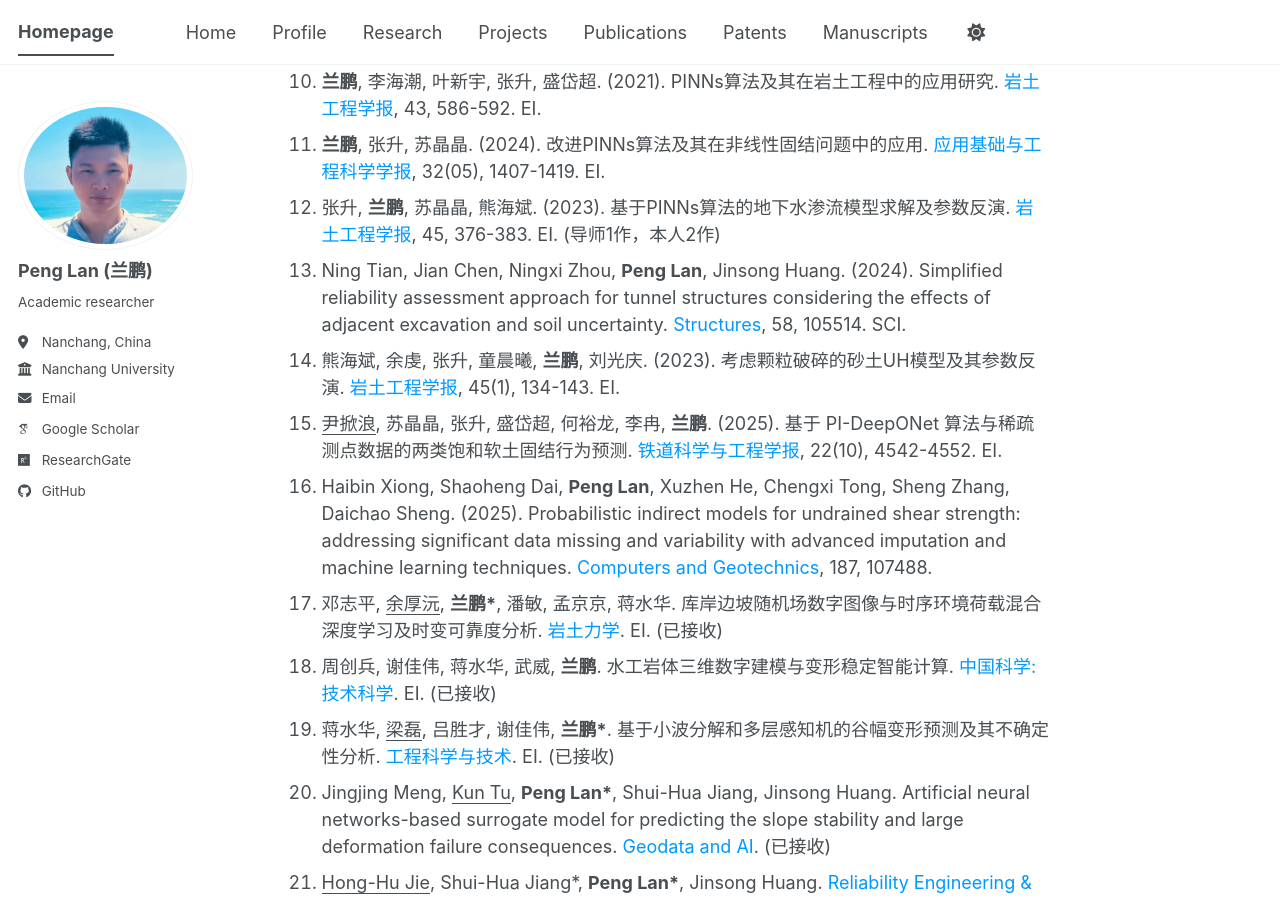
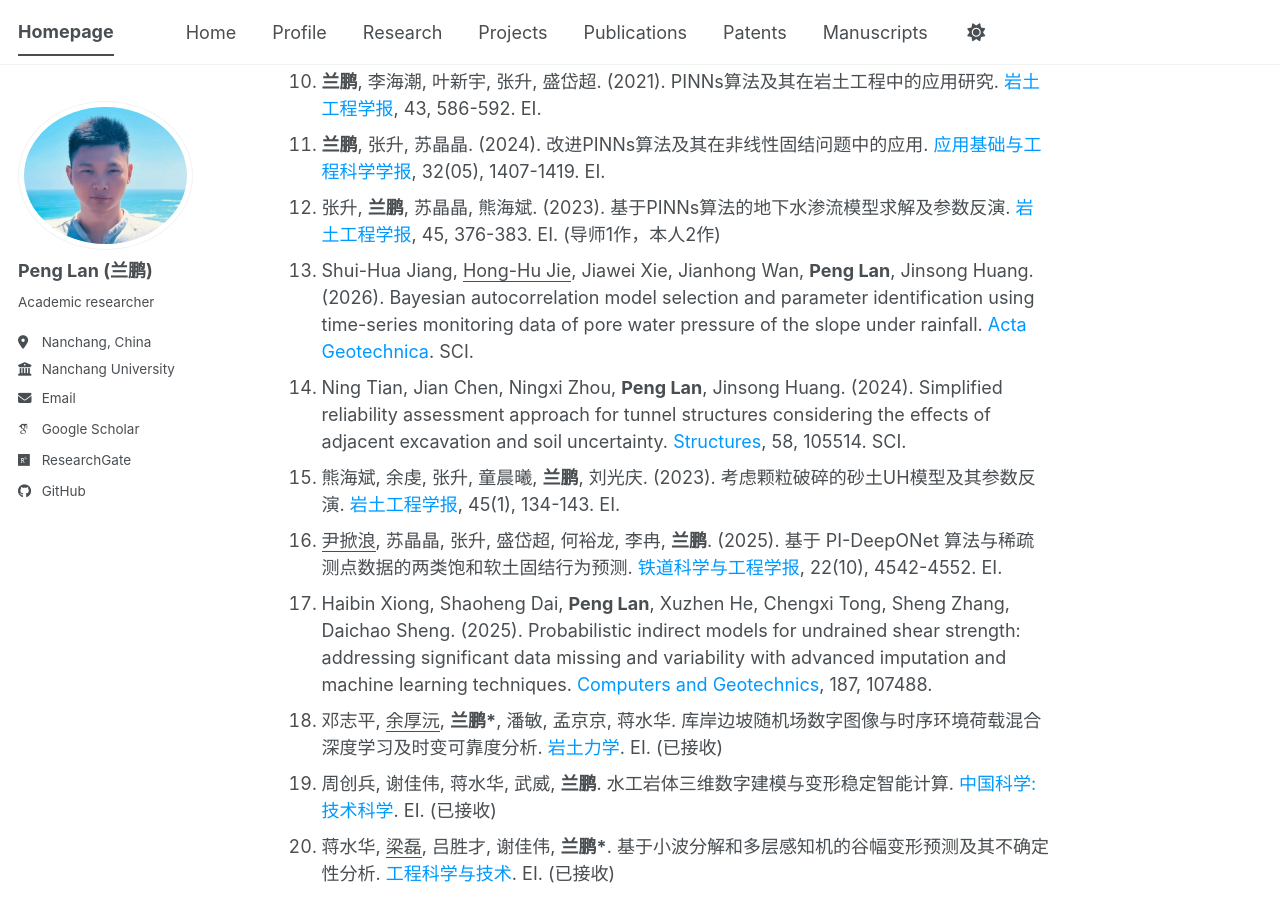
Before and after one commit to LanPeng-94/LanPeng-94.github.io, a Jekyll site: the page built from _pages/about.md, in a window 1280 px wide and 900 px high, scrolled down 2610 px. Built offline with Jekyll 4.4.1, drawn with Linux system fonts in a browser that asks for light colours; some web fonts are replaced; a script bundle is joined from its source files by our own code; library files that are not in the unit come from our copies; part of the change alters nothing that is shown.

Commit message:
Update homepage publication entry

```diff
--- a/_pages/about.md
+++ b/_pages/about.md
@@ -20,7 +20,7 @@ redirect_from:
 # 👨‍🎓 About Me
 **兰鹏**，男，江西省上饶人，现为南昌大学工程建设学院水利工程博士后，合作导师：[周创兵院士](https://baike.baidu.com/item/%E5%91%A8%E5%88%9B%E5%85%B5/6475721)和[蒋水华教授](https://teacher.ncu.edu.cn/publish/ncujsh/)。
 
-- 硕博士师从中南大学[张升教授](https://faculty.csu.edu.cn/zhangsheng/zh_CN/index.htm)和[盛岱超教授](https://baike.baidu.com/item/%E7%9B%9B%E5%B2%B1%E8%B6%85/7592211)。长期从事岩土工程智能分析与风险评估研究，主要围绕非饱和土渗流理论、边坡稳定性分析、地质灾害风险评估及物理信息人工智能方法开展科研工作。以物理信息神经网络、深度算子网络、贝叶斯反分析及不确定性量化等先进方法为技术支撑，重点研究降雨诱发边坡失稳机理、边坡服役性能演化、土体水力参数反演、复杂环境下滑坡灾害风险智能评估以及水工岩土结构安全诊断等关键科学与工程问题。
+- 硕博师从中南大学[张升教授](https://faculty.csu.edu.cn/zhangsheng/zh_CN/index.htm)和[盛岱超教授](https://baike.baidu.com/item/%E7%9B%9B%E5%B2%B1%E8%B6%85/7592211)。长期从事岩土工程智能分析与风险评估研究，主要围绕非饱和土渗流理论、边坡稳定性分析、地质灾害风险评估及物理信息人工智能方法开展科研工作。以物理信息神经网络、深度算子网络、贝叶斯反分析及不确定性量化等先进方法为技术支撑，重点研究降雨诱发边坡失稳机理、边坡服役性能演化、土体水力参数反演、复杂环境下滑坡灾害风险智能评估以及水工岩土结构安全诊断等关键科学与工程问题。
 - 已发表学术论文20余篇，以第一作者（含导师一作）或通讯作者身份在 《Computer Methods in Applied Mechanics and Engineering》, 《Reliability Engineering & System Safety》, 《Engineering Geology》, 《Journal of Rock Mechanics and Geotechnical Engineering》, 《Computers and Geotechnics》, 《Acta Geotechnica》, 《Proceedings of the Royal Society A》, 《岩土工程学报》等国内外高水平期刊发表论文。其中，ESI高被引论文1篇，SCI论文累计被引210余次，H-index为6。
 - 主持江西省自然科学基金青年项目、国家资助博士后研究人员计划、水利部水工程建设与安全重点实验室开放研究基金、中央高校基本科研业务费专项资金等项目，参与国家自然科学基金面上项目、江西省重点研发计划项目及江西省自然科学基金国际科技合作项目。授权中国发明专利1项，登记软件著作权1项。
 
@@ -69,6 +69,7 @@ redirect_from:
 1. **兰鹏**, 李海潮, 叶新宇, 张升, 盛岱超. (2021). PINNs算法及其在岩土工程中的应用研究. <font color="#0099ff">岩土工程学报</font>, 43, 586-592. EI.
 1. **兰鹏**, 张升, 苏晶晶. (2024). 改进PINNs算法及其在非线性固结问题中的应用. <font color="#0099ff">应用基础与工程科学学报</font>, 32(05), 1407-1419. EI.
 1. 张升, **兰鹏**, 苏晶晶, 熊海斌. (2023). 基于PINNs算法的地下水渗流模型求解及参数反演. <font color="#0099ff">岩土工程学报</font>, 45, 376-383. EI. (导师1作，本人2作)
+1. Shui-Hua Jiang, <u>Hong-Hu Jie</u>, Jiawei Xie, Jianhong Wan, **Peng Lan**, Jinsong Huang. (2026). Bayesian autocorrelation model selection and parameter identification using time-series monitoring data of pore water pressure of the slope under rainfall. <font color="#0099ff">Acta Geotechnica</font>. SCI.
 1. Ning Tian, Jian Chen, Ningxi Zhou, **Peng Lan**, Jinsong Huang. (2024). Simplified reliability assessment approach for tunnel structures considering the effects of adjacent excavation and soil uncertainty. <font color="#0099ff">Structures</font>, 58, 105514. SCI.
 1. 熊海斌, 余虔, 张升, 童晨曦, **兰鹏**, 刘光庆. (2023). 考虑颗粒破碎的砂土UH模型及其参数反演. <font color="#0099ff">岩土工程学报</font>, 45(1), 134-143. EI.
 1. <u>尹掀浪</u>, 苏晶晶, 张升, 盛岱超, 何裕龙, 李冉, **兰鹏**. (2025). 基于 PI-DeepONet 算法与稀疏测点数据的两类饱和软土固结行为预测. <font color="#0099ff">铁道科学与工程学报</font>, 22(10), 4542-4552. EI.
```
